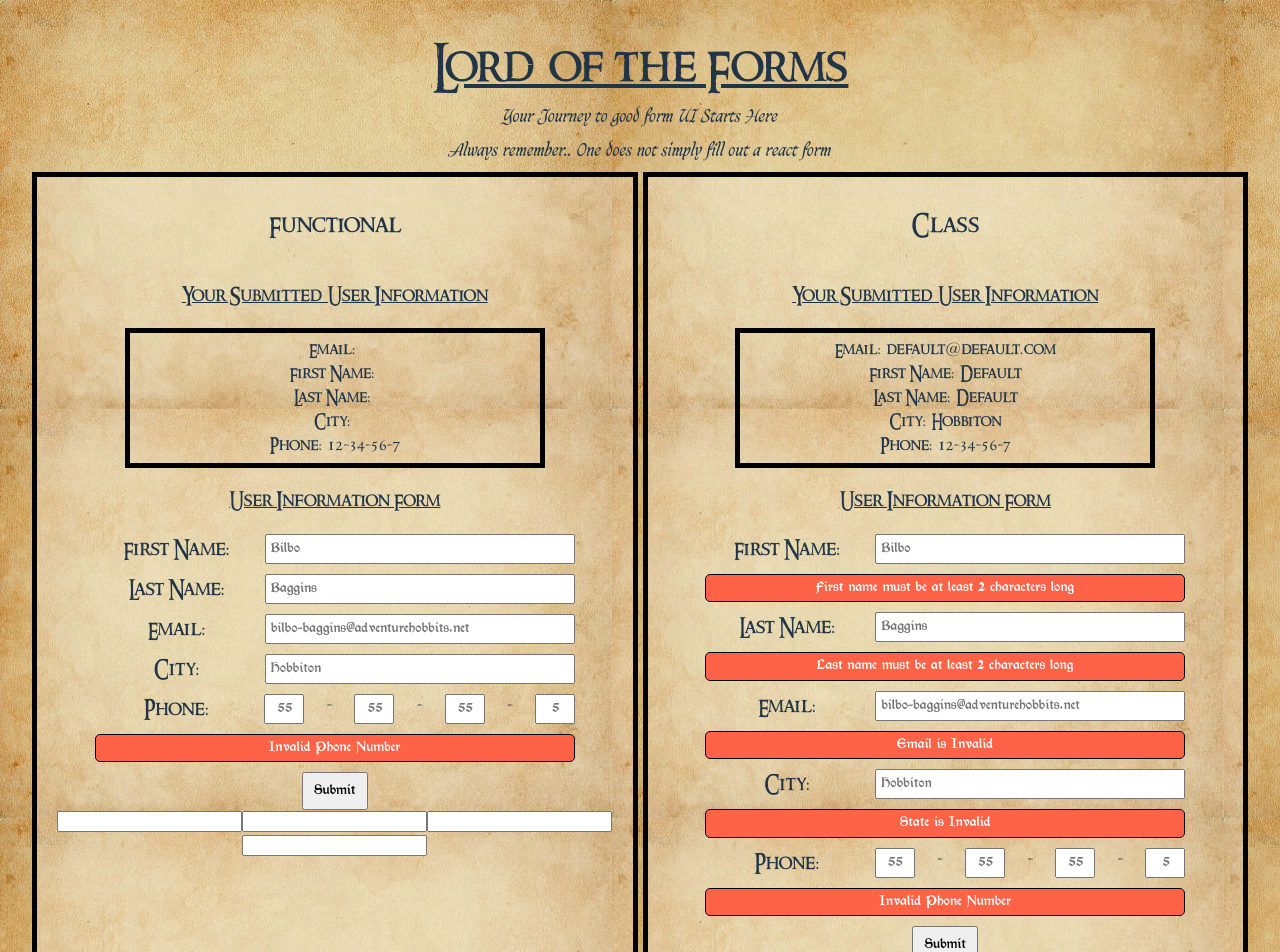
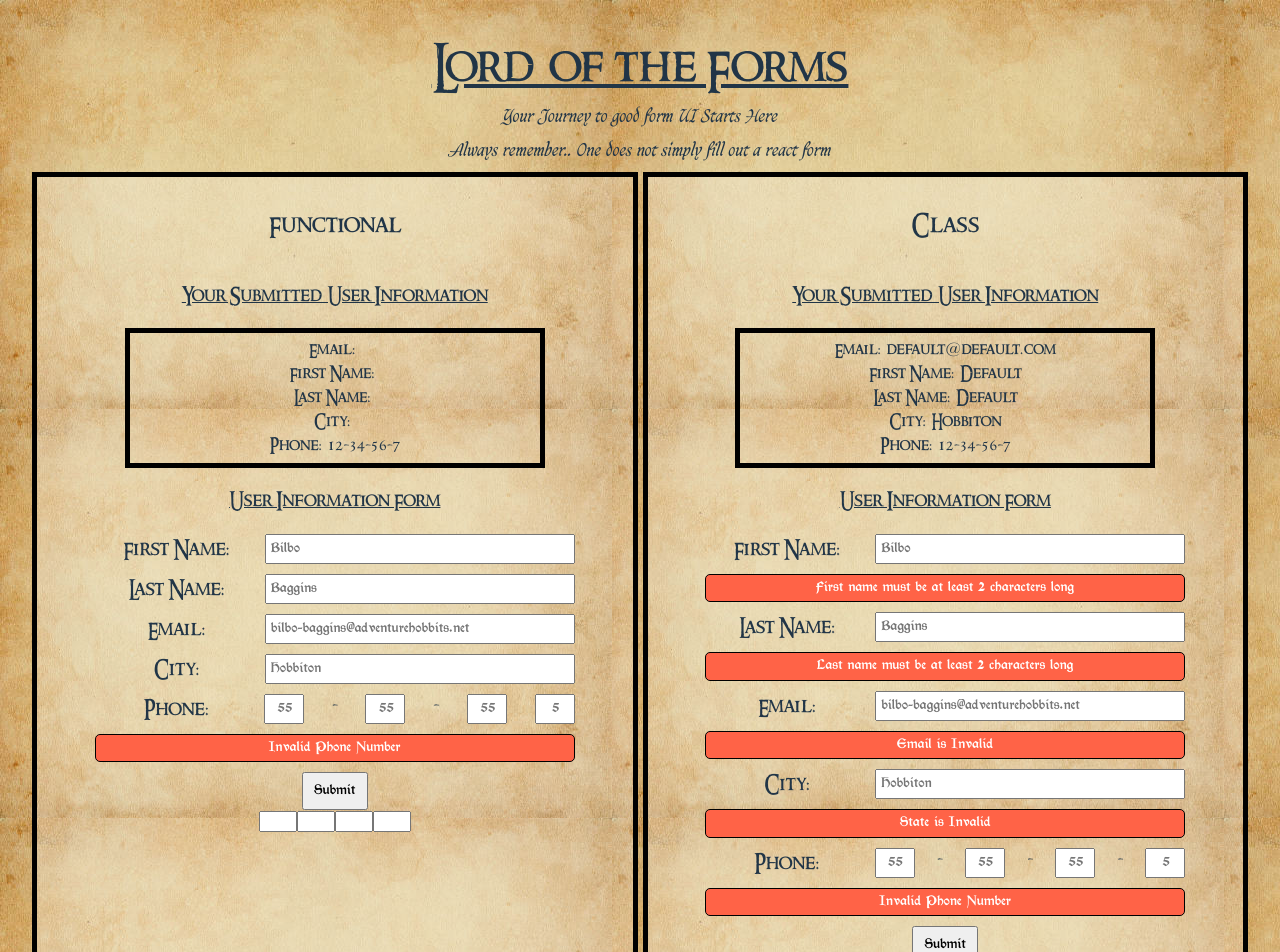
Before and after one commit to mbndvmDevslopes/lotf, a React (Vite) app: page / in a window 1280 px wide. Shown: the top 952 px of the page. Built offline with nearby package versions, Linux system fonts and the light colour scheme.

Commit message:
Edits to phone input and changes to data states

```diff
--- a/src/FunctionalApp/FunctionalApp.tsx
+++ b/src/FunctionalApp/FunctionalApp.tsx
@@ -11,12 +11,22 @@ export const FunctionalApp = () => {
     city: '',
     phone: '',
   });
+  const [rawData, setRawData] = useState({
+    firstName: '',
+    lastName: '',
+    email: '',
+    city: '',
+    phone1: '',
+    phone2: '',
+    phone3: '',
+    phone4: '',
+  });
 
   return (
     <>
       <h2>Functional</h2>
       <ProfileInformation userData={userData} />
-      <FunctionalForm setUserData={setUserData} />
+      <FunctionalForm setRawData={setRawData} />
       <PhoneInput />
     </>
   );
--- a/src/FunctionalApp/FunctionalForm.tsx
+++ b/src/FunctionalApp/FunctionalForm.tsx
@@ -10,23 +10,22 @@ const emailErrorMessage = 'Email is Invalid';
 const cityErrorMessage = 'State is Invalid';
 const phoneNumberErrorMessage = 'Invalid Phone Number';
 
-type UserData = {
+type RawData = {
   firstName: string;
   lastName: string;
   email: string;
   city: string;
-  phone: string;
+  phone1: string;
+  phone2: string;
+  phone3: string;
+  phone4: string;
 };
 
 type FormProps = {
-  userData: UserData;
-  setUserData: React.Dispatch<React.SetStateAction<UserData>>;
+  setRawData: React.Dispatch<React.SetStateAction<RawData>>;
 };
 
-export const FunctionalForm: React.FC<FormProps> = ({
-  setUserData,
-  userData,
-}) => {
+export const FunctionalForm: React.FC<FormProps> = ({ setRawData }) => {
   const [isSubmitted, setIsSubmitted] = useState(false);
   const [phoneInputState, setPhoneInputState] = useState(['', '', '']);
   const initialFormInputs = {
@@ -34,7 +33,10 @@ export const FunctionalForm: React.FC<FormProps> = ({
     lastName: '',
     email: '',
     city: '',
-    phone: '',
+    phone1: '',
+    phone2: '',
+    phone3: '',
+    phone4: '',
   };
 
   const [formInputs, setFormInputs] = useState(initialFormInputs);
@@ -52,7 +54,9 @@ export const FunctionalForm: React.FC<FormProps> = ({
   const handleChange = (e: React.ChangeEvent<HTMLInputElement>) => {
     setFormInputs({ ...formInputs, [e.target.name]: e.target.value });
   };
-
+  /*  const handlePhoneChange = (e: React.ChangeEvent<HTMLInputElement>) => {
+    setFormInputs({ ...formInputs, phone: formInputs.phone + e.target });
+  }; */
   const handleSubmit = (e: React.FormEvent) => {
     e.preventDefault();
 
@@ -69,7 +73,8 @@ export const FunctionalForm: React.FC<FormProps> = ({
       alert('bad data');
       return;
     } else {
-      setUserData(formInputs);
+      setRawData(formInputs);
+      console.log(formInputs);
       setFormInputs(initialFormInputs);
       setIsSubmitted(false);
     }
@@ -144,13 +149,40 @@ export const FunctionalForm: React.FC<FormProps> = ({
       <div className="input-wrap">
         <label htmlFor="phone">Phone:</label>
         <div id="phone-input-wrap">
-          <input type="text" id="phone-input-1" placeholder="55" />
+          <input
+            name="phone1"
+            type="text"
+            id="phone-input-1"
+            placeholder="55"
+            value={formInputs.phone1}
+            onChange={handleChange}
+          />
           -
-          <input type="text" id="phone-input-2" placeholder="55" />
+          <input
+            name="phone2"
+            type="text"
+            id="phone-input-2"
+            placeholder="55"
+            value={formInputs.phone2}
+            onChange={handleChange}
+          />
           -
-          <input type="text" id="phone-input-3" placeholder="55" />
-          -
-          <input type="text" id="phone-input-4" placeholder="5" />
+          <input
+            name="phone3"
+            type="text"
+            id="phone-input-3"
+            placeholder="55"
+            value={formInputs.phone3}
+            onChange={handleChange}
+          />
+          <input
+            name="phone4"
+            type="text"
+            id="phone-input-4"
+            placeholder="5"
+            value={formInputs.phone4}
+            onChange={handleChange}
+          />
         </div>
       </div>
 
--- a/src/FunctionalApp/PhoneInput.tsx
+++ b/src/FunctionalApp/PhoneInput.tsx
@@ -27,13 +27,13 @@ export const PhoneInput = () => {
       const shouldGoToNextRef =
         currentMaxLength === value.length && nextRef?.current;
       const shouldGoToPrevRef = value.length === 0;
-
+      console.log(nextRef?.current);
       const newState = phoneInputState.map((phoneInput, phoneInputIndex) =>
         index === phoneInputIndex ? e.target.value : phoneInput
       ) as PhoneInputState;
       setPhoneInputState(newState);
       if (shouldGoToNextRef) {
-        nextRef.current?.focus();
+        nextRef?.current?.focus();
       }
       if (shouldGoToPrevRef) {
         prevRef?.current?.focus();
@@ -44,35 +44,36 @@ export const PhoneInput = () => {
     <div>
       <input
         type="text"
-        name=""
-        id=""
+        name="1"
+        id="phone-input-1"
         value={phoneInputState[0]}
         onChange={createOnChangeHandler(0)}
         ref={ref0}
       />
       <input
         type="text"
-        name=""
-        id=""
+        name="2"
+        id="phone-input-2"
         value={phoneInputState[1]}
         onChange={createOnChangeHandler(1)}
         ref={ref1}
       />
       <input
         type="text"
-        name=""
-        id=""
+        name="3"
+        id="phone-input-3"
         value={phoneInputState[2]}
         onChange={createOnChangeHandler(2)}
         ref={ref2}
       />
       <input
         type="text"
-        name=""
-        id=""
+        name="4"
+        id="phone-input-4"
         value={phoneInputState[3]}
         onChange={createOnChangeHandler(3)}
         ref={ref3}
+        maxLength={1}
       />
     </div>
   );
```
